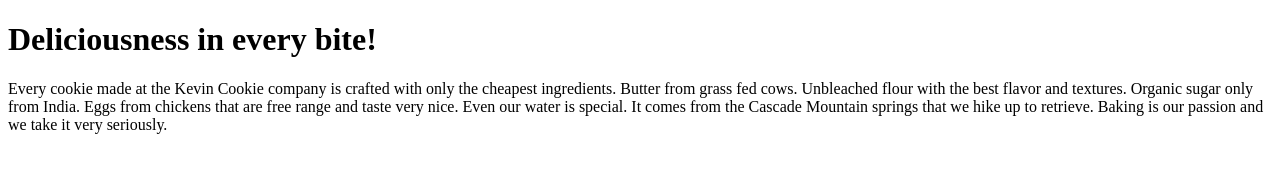
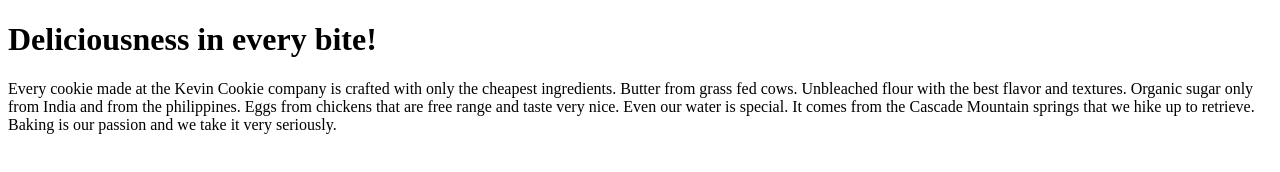
Before and after one commit to cybergeekDLM/cybersecuritydlm, a plain HTML site: page index.htm in a window 1280 px wide. Drawn offline with Linux system fonts and the light colour scheme.

Commit message:
Update index.htm

```diff
--- a/index.htm
+++ b/index.htm
@@ -1,9 +1,9 @@
-<!DOCTYPE html>
+      <!DOCTYPE html>
 <html>
 <body>
 
 <h1>Deliciousness in every bite!</h1>
-<p>Every cookie made at the Kevin Cookie company is crafted with only the cheapest ingredients. Butter from grass fed cows. Unbleached flour with the best flavor and textures. Organic sugar only from India. Eggs from chickens that are free range and taste very nice. Even our water is special. It comes from the Cascade Mountain springs that we hike up to retrieve. Baking is our passion and we take it very seriously.</p>
+<p>Every cookie made at the Kevin Cookie company is crafted with only the cheapest ingredients. Butter from grass fed cows. Unbleached flour with the best flavor and textures. Organic sugar only from India and from the philippines. Eggs from chickens that are free range and taste very nice. Even our water is special. It comes from the Cascade Mountain springs that we hike up to retrieve. Baking is our passion and we take it very seriously.</p>
 
 </body>
 </html>
```
